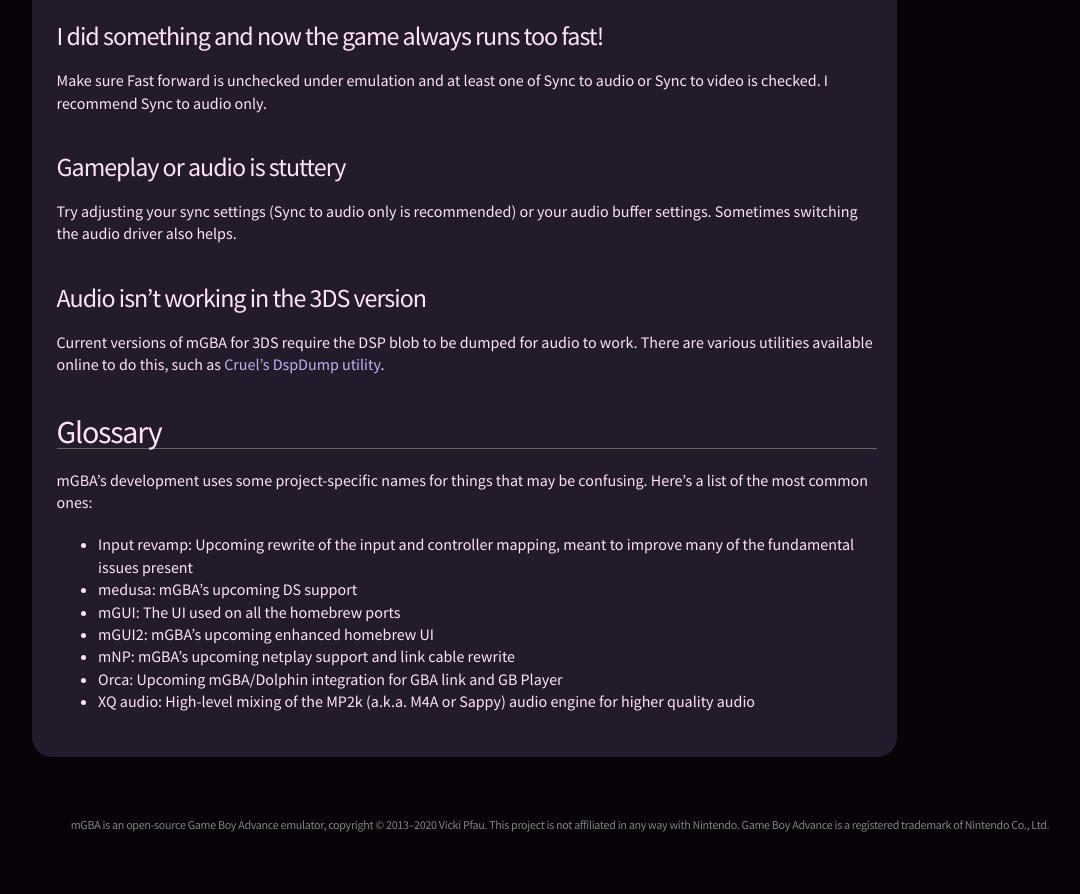
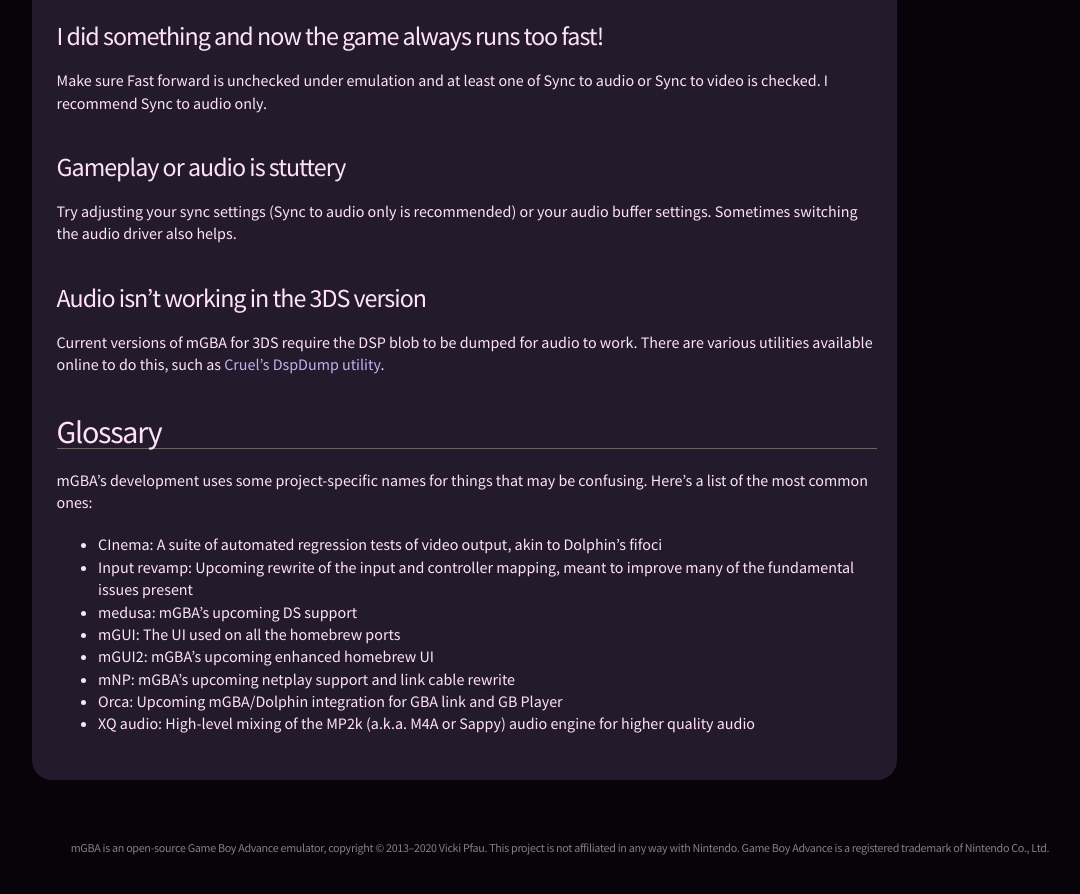
Before and after one commit to mgba-emu/www, a Jekyll site: the page built from faq.markdown, in a window 1280 px wide and 900 px high, scrolled down 2907 px. Shown: the top 894 px of the window, without its empty margins (80-1160 px from the left). Built offline with Jekyll 4.4.1, drawn with Linux system fonts in a browser that asks for light colours; the table of contents is made by our own code.

Commit message:
Add CInema to glossary

```diff
--- a/faq.markdown
+++ b/faq.markdown
@@ -116,6 +116,7 @@
 
 mGBA's development uses some project-specific names for things that may be confusing. Here's a list of the most common ones:
 
+- CInema: A suite of automated regression tests of video output, akin to Dolphin's fifoci
 - Input revamp: Upcoming rewrite of the input and controller mapping, meant to improve many of the fundamental issues present
 - medusa: mGBA's upcoming DS support
 - mGUI: The UI used on all the homebrew ports
```
